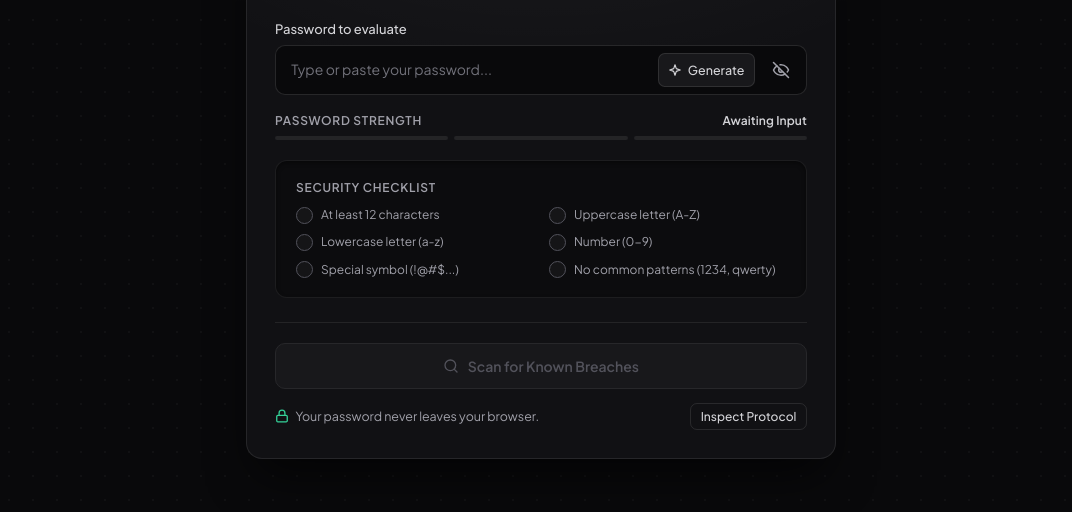
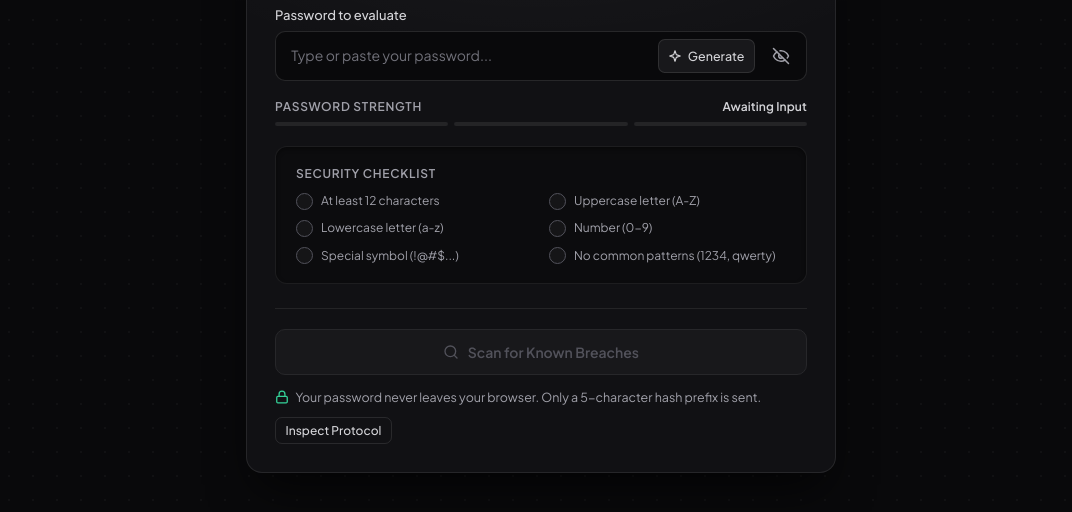
Before and after one commit to Ganat1337/hashlight-checker, a website with bundled scripts: page index.html in a window 1280 px wide. Shown: the part 208-720 px from the top of the page, without its empty margins (99-1171 px from the left). Built offline with nearby package versions, Linux system fonts and the light colour scheme.

Commit message:
fix: clarify privacy disclosure

```diff
--- a/index.html
+++ b/index.html
@@ -343,7 +343,7 @@
               <rect width="18" height="11" x="3" y="11" rx="2" ry="2" />
               <path d="M7 11V7a5 5 0 0 1 10 0v4" />
             </svg>
-            <span>Your password never leaves your browser.</span>
+            <span>Your password never leaves your browser. Only a 5-character hash prefix is sent.</span>
           </p>
           <button
             type="button"
```
Also changed, not shown: README.md.
